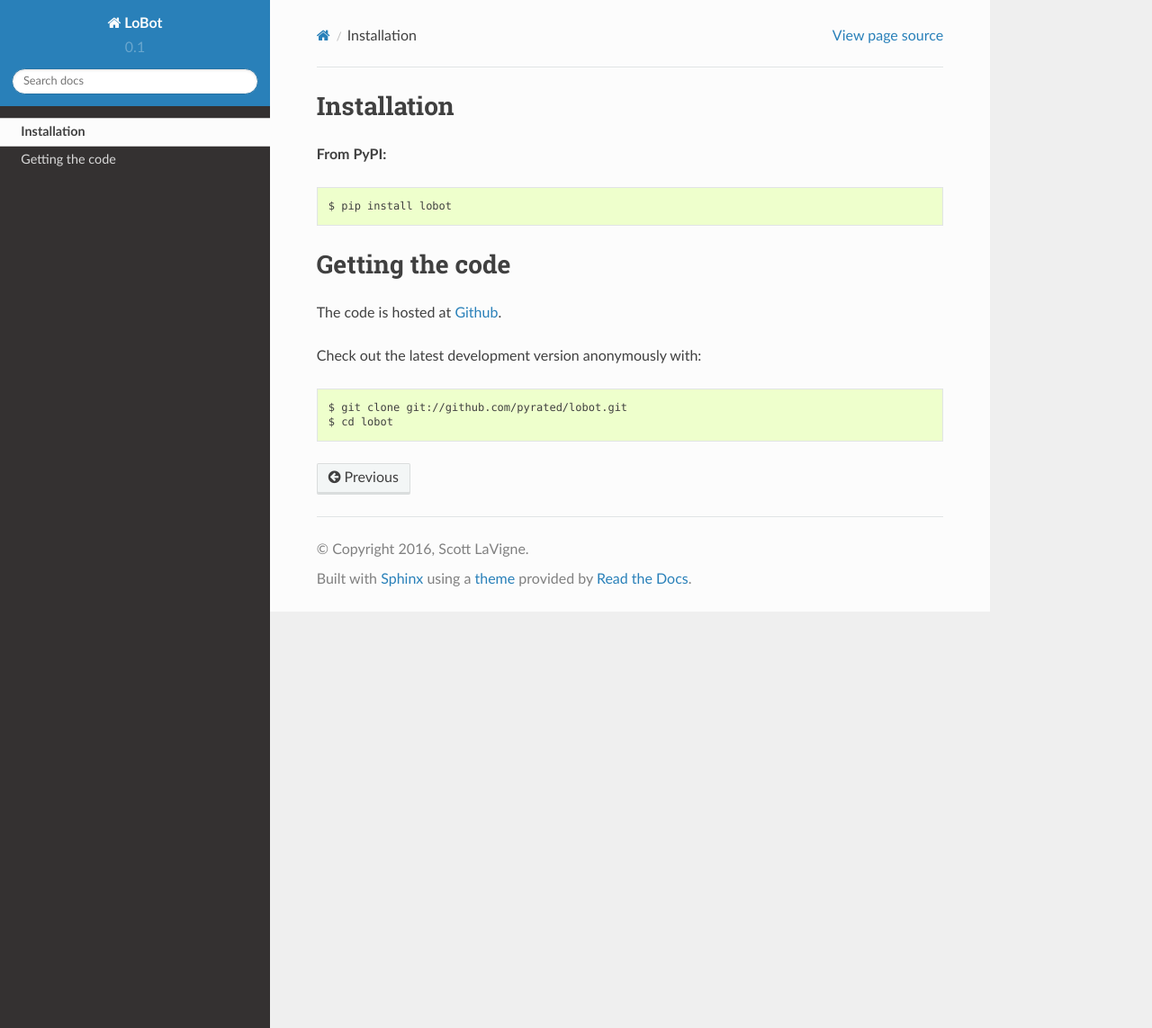
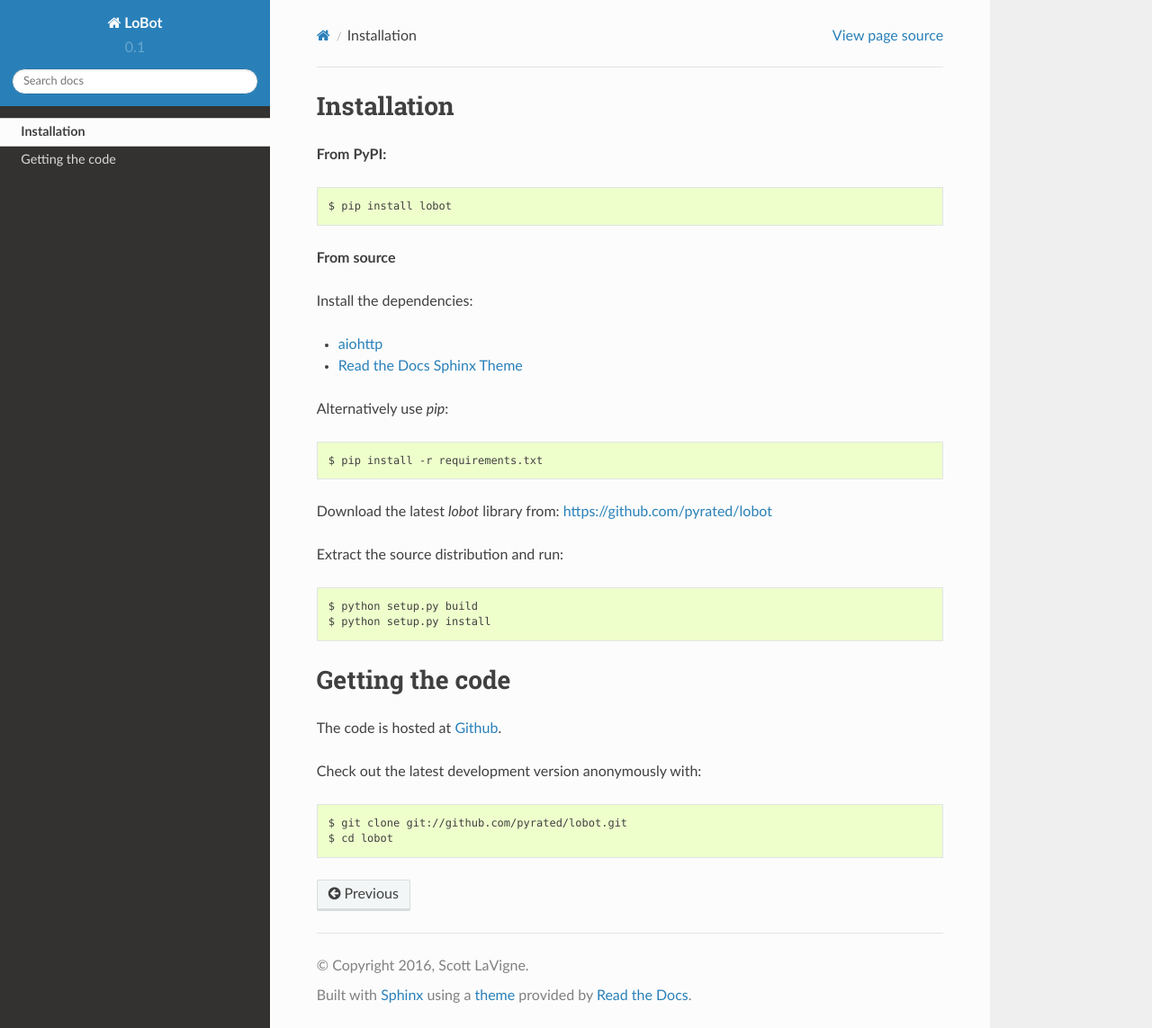
Before and after one commit to lavignes/lobot, a Sphinx documentation site: the page built from doc/installation.rst, in a window 1280 px wide and 1143 px high. Shown: the whole window at 90% size. Built offline with Sphinx 7.4.7 and the Read the Docs theme 2.0.0, drawn with Linux system fonts in a browser that asks for light colours.

Commit message:
More doc updates

```diff
--- a/doc/installation.rst
+++ b/doc/installation.rst
@@ -4,6 +4,24 @@ Installation
 **From PyPI:** ::
 
     $ pip install lobot
+
+**From source**
+
+Install the dependencies:
+
+- `aiohttp <https://github.com/KeepSafe/aiohttp>`_
+- `Read the Docs Sphinx Theme <https://github.com/snide/sphinx_rtd_theme>`_
+
+Alternatively use `pip`::
+
+    $ pip install -r requirements.txt
+
+Download the latest `lobot` library from: https://github.com/pyrated/lobot
+
+Extract the source distribution and run::
+
+    $ python setup.py build
+    $ python setup.py install
 
 Getting the code
 ================
```
Also changed, not shown: README.rst (+0 -7 lines).
